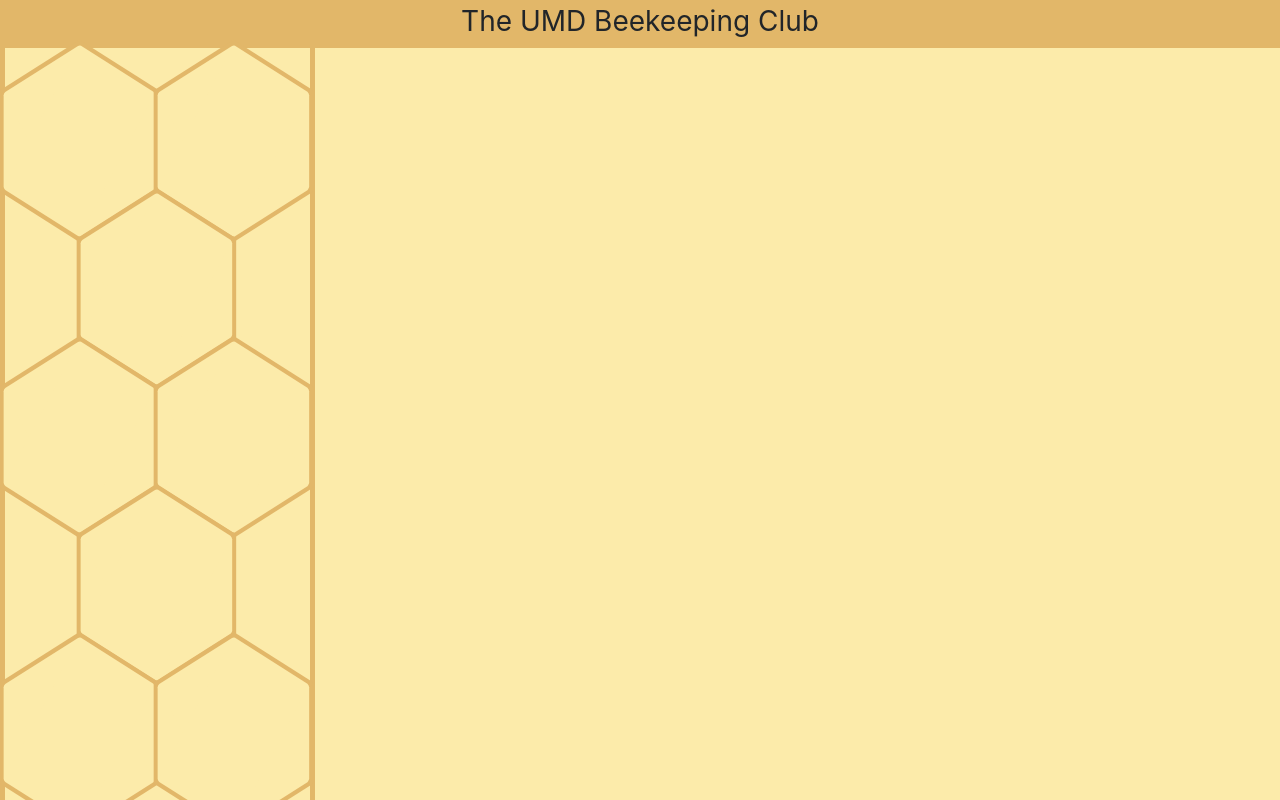
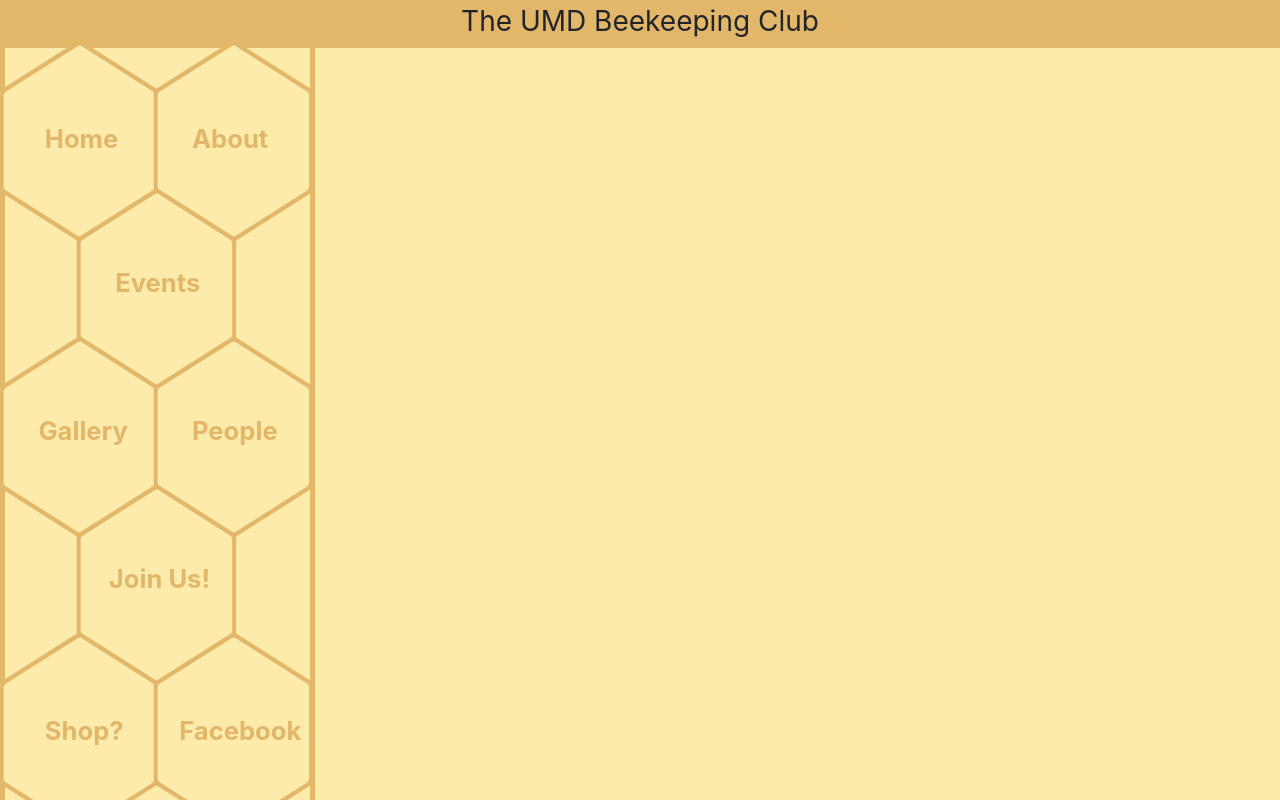
Before and after one commit to jms44/UMDBeesWebsite, a plain HTML site: page index.html in a window 1280 px wide. Drawn offline with nearby package versions, Linux system fonts and the light colour scheme.

Commit message:
button labels

```diff
--- a/index.html
+++ b/index.html
@@ -26,7 +26,7 @@
       <div class="hex-inner i1"></div>
       <div class="hex-inner i2"></div>
       <div class="hex-inner i3"></div>
-      <div class="label" style="left: 25%; top: 11%">Home</div>-->
+      <div class="label" style="left: 3.5vw; top:15vh">Home</div>-->
     </div>
     <div style = "position: fixed; margin-top: 0vh; margin-left:12vw"class="scaled frame">
       <div class="hex-outer h1"></div>
@@ -36,7 +36,7 @@
       <div class="hex-inner i1"></div>
       <div class="hex-inner i2"></div>
       <div class="hex-inner i3"></div>
-      <div class="label" style="left: 25%; top: 11%">Home</div>-->
+      <div class="label" style="left: 15vw; top: 15vh">About</div>-->
     </div>
     <div style = "position: fixed; margin-top: 18.5vh; margin-left:6vw"class="scaled frame">
       <div class="hex-outer h1"></div>
@@ -46,7 +46,7 @@
       <div class="hex-inner i1"></div>
       <div class="hex-inner i2"></div>
       <div class="hex-inner i3"></div>
-      <div class="label" style="left: 25%; top: 11%">Home</div>-->
+      <div class="label" style="left: 9vw; top: 33vh">Events</div>-->
     </div>
     <div style = "position: fixed; margin-top: 37vh; margin-left:0vw"class="scaled frame">
       <div class="hex-outer h1"></div>
@@ -56,7 +56,7 @@
       <div class="hex-inner i1"></div>
       <div class="hex-inner i2"></div>
       <div class="hex-inner i3"></div>
-      <div class="label" style="left: 25%; top: 11%">Home</div>-->
+      <div class="label" style="left: 3.0vw; top: 51.5vh">Gallery</div>-->
     </div>
     <div style = "position: fixed; margin-top: 37vh; margin-left:12vw"class="scaled frame">
       <div class="hex-outer h1"></div>
@@ -66,7 +66,7 @@
       <div class="hex-inner i1"></div>
       <div class="hex-inner i2"></div>
       <div class="hex-inner i3"></div>
-      <div class="label" style="left: 25%; top: 11%">Home</div>-->
+      <div class="label" style="left: 15vw; top: 51.5%">People</div>-->
     </div>
     <div style = "position: fixed; margin-top: 55.5vh; margin-left:6vw"class="scaled frame">
       <div class="hex-outer h1"></div>
@@ -76,7 +76,7 @@
       <div class="hex-inner i1"></div>
       <div class="hex-inner i2"></div>
       <div class="hex-inner i3"></div>
-      <div class="label" style="left: 25%; top: 11%">Home</div>-->
+      <div class="label" style="left: 8.5vw; top: 70vh">Join Us!</div>-->
     </div>
     <div style = "position: fixed; margin-top: 74vh; margin-left:0vw"class="scaled frame">
       <div class="hex-outer h1"></div>
@@ -86,7 +86,7 @@
       <div class="hex-inner i1"></div>
       <div class="hex-inner i2"></div>
       <div class="hex-inner i3"></div>
-      <div class="label" style="left: 25%; top: 11%">Home</div>-->
+      <div class="label" style="left: 3.5vw; top: 89vh">Shop?</div>-->
     </div><div style = "position: fixed; margin-top: 74vh; margin-left:12vw"class="scaled frame">
       <div class="hex-outer h1"></div>
       <div class="hex-outer h2"></div>
@@ -95,7 +95,7 @@
       <div class="hex-inner i1"></div>
       <div class="hex-inner i2"></div>
       <div class="hex-inner i3"></div>
-      <div class="label" style="left: 25%; top: 11%">Home</div>-->
+      <div class="label" style="left: 14vw; top: 89vh">Facebook</div>-->
     </div>
     <!--
     <div style = "left: -0.2%; top: 74.8%; position: fixed;height: 100%"class="frame">
--- a/style.css
+++ b/style.css
@@ -28,6 +28,7 @@ th{
 }
 
 .frame{
+  text-align: center;
   position: relative;
   background: #000fff;
   width: 12.5%;
@@ -102,7 +103,7 @@ th{
 
 .hex-outer{
   position: relative;
-  z-index: -1;
+  z-index: -2;
   background: #e2b769;
   margin-top: inherit;
   margin-left: inherit;
@@ -190,13 +191,15 @@ th{
 }
 
 .label{
-  position: relative;
+  z-index: 0;
+  text-align: center;
+  position: fixed;
   color: #e2b769;
   font-weight: bold;
-  font-size: 4vh;
+  font-size: 2vw;
   text-align: center;
-  left: 10%;
-  top: 20%;
-    transition: all .4s;
-  -webkit-transition: all .4s;
+  left: 0%;
+  top: 0%;
+  transition: all .2s;
+  -webkit-transition: all .2s;
 }
```
